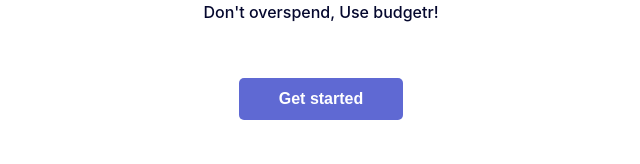
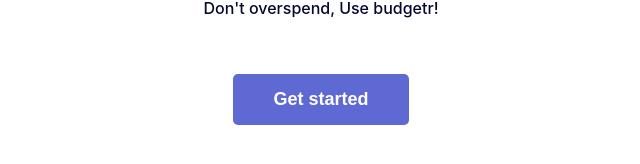
Before and after one commit to Funshyaj/budgetr, a React (Create React App) app: page /#/ in a window 1280 px wide. Shown: the part 436-600 px from the top of the page, without its empty margins (319-959 px from the left). Built offline with nearby package versions, Linux system fonts and the light colour scheme.

Commit message:
added little cntent

```diff
--- a/src/index.css
+++ b/src/index.css
@@ -86,8 +86,8 @@ font-size: 1.9em;}
 
 
 .welcome-modal  button{
-    font-size: 16px;
-    padding: 12px 40px;
+    font-size: 18px;
+    padding: 15px 40px;
     background: hsla(235, 57%, 60%, 1);
     border: none;
     border-radius: 5px;
--- a/src/pages/welcome/index.tsx
+++ b/src/pages/welcome/index.tsx
@@ -102,9 +102,9 @@ console.log(UserName)}}>
         <div className='need-to-know'>
       <h2>Things to know</h2>
       <ul>
-        <li>feels good</li>
-        <li>Lorem ipsum dolor sit amet consectetur.</li>
-          <li> Quibusdam consectetur quae excepturi</li>
+        <li>This app works perfectly offline</li>
+        <li>You can share and download any budget you create</li>
+        <li>Budgetting makes your life more organized</li>
       </ul>
         </div>
 
```
